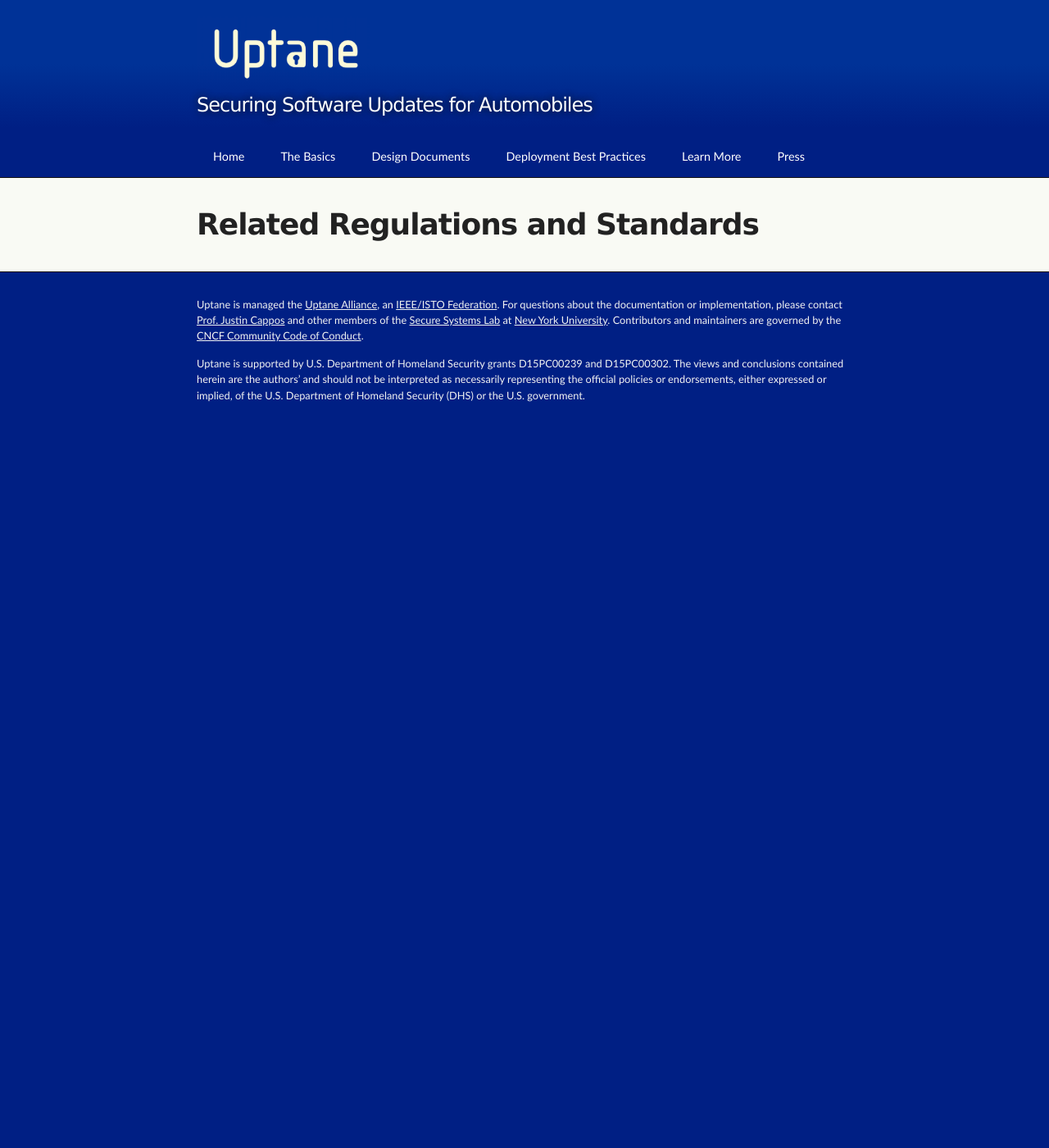
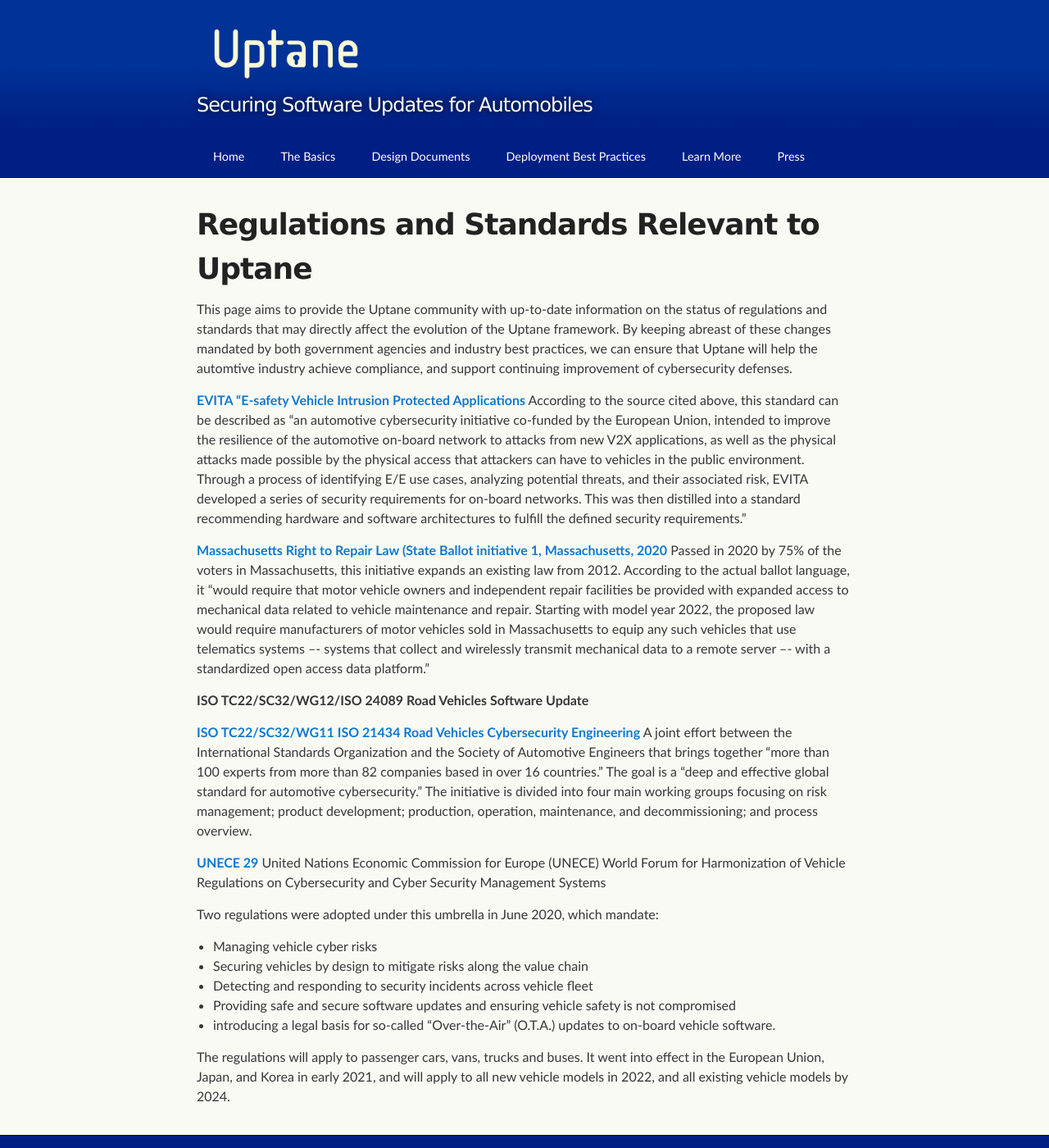
Before and after one commit to uptane/deployment-considerations, a Jekyll site: the page built from regulations_and_standards.md, in a window 1280 px wide and 1400 px high. Shown: the whole window at 82% size. Built offline with Jekyll 4.4.1, drawn with Linux system fonts in a browser that asks for light colours; our own code applies the rules of GitHub Pages for plain Markdown files.

Commit message:
Add text to regulations and standards
This is an extremely rough draft. I had a surprisingly difficult time coming up with short descriptions of these regulations. The official pages for the two ISO standards literally list only what iteration they were on and title.  I could find nothing in the way of a general explanation of ISO21434. I also know that there are probably a few more regulations that should be on this initial post. I just wanted to get something on the page so we can begin to get this built. So, please, add, subtract, change or point me in the right direction for better sources. Thanks.

```diff
--- a/regulations_and_standards.md
+++ b/regulations_and_standards.md
@@ -3,4 +3,29 @@ layout: default
 css_id: regulations_and_standards
 ---
 
-# Related Regulations and Standards
+# Regulations and Standards Relevant to Uptane
+
+This page aims to provide the Uptane community with up-to-date information on the status of regulations and standards that may directly affect the evolution of the Uptane framework. By keeping abreast of these changes mandated by both government agencies and industry best practices, we can ensure that Uptane will help the automtive industry achieve compliance, and support continuing improvement of cybersecurity defenses.
+
+[**EVITA “E-safety Vehicle Intrusion Protected Applications**](https://argus-sec.com/e-safety-vehicle-intrusion-protected-applications-evita/)
+According to the source cited above, this standard can be described as “an automotive cybersecurity initiative co-funded by the European Union, intended to improve the resilience of the automotive on-board network to attacks from new V2X applications, as well as the physical attacks made possible by the physical access that attackers can have to vehicles in the public environment. Through a process of identifying E/E use cases, analyzing potential threats, and their associated risk, EVITA developed a series of security requirements for on-board networks. This was then distilled into a standard recommending hardware and software architectures to fulfill the defined security requirements.”
+
+[**Massachusetts Right to Repair Law (State Ballot initiative 1, Massachusetts, 2020**](https://www.sec.state.ma.us/ele/elepdf/IFV_2020.pdf)
+Passed in 2020 by 75% of the voters in Massachusetts, this initiative expands an existing law from 2012. According to the actual ballot language, it “would require that motor vehicle owners and independent repair facilities be provided with expanded access to mechanical data related to vehicle maintenance and repair. Starting with model year 2022, the proposed law would require manufacturers of motor vehicles sold in Massachusetts to equip any such vehicles that use telematics systems –- systems that collect and wirelessly transmit mechanical data to a remote server –- with a standardized open access data platform.”
+
+**ISO TC22/SC32/WG12/ISO 24089 Road Vehicles Software Update**
+
+
+[**ISO TC22/SC32/WG11 ISO 21434 Road Vehicles Cybersecurity Engineering**](https://upstream.auto/blog/setting-the-standard-for-automotive-cybersecurity/)
+A joint effort between the International Standards Organization and the Society of Automotive Engineers that brings together “more than 100 experts from more than 82 companies based in over 16 countries.” The goal is a “deep and effective global standard for automotive cybersecurity.” The initiative is divided into four main working groups focusing on risk management; product development; production, operation, maintenance, and decommissioning; and process overview.
+
+[**UNECE 29**](https://upstream.auto/blog/understanding-the-unece-wp-29-cybersecurity-regulation/)  United Nations Economic Commission for Europe (UNECE) World Forum for Harmonization of Vehicle Regulations on Cybersecurity and Cyber Security Management Systems
+
+Two regulations were adopted under this umbrella in June 2020, which mandate:
+* Managing vehicle cyber risks
+* Securing vehicles by design to mitigate risks along the value chain
+* Detecting and responding to security incidents across vehicle fleet
+* Providing safe and secure software updates and ensuring vehicle safety is not compromised
+* introducing a legal basis for so-called “Over-the-Air” (O.T.A.) updates to on-board vehicle software.
+
+The regulations will apply to passenger cars, vans, trucks and buses. It went into effect in the European Union, Japan, and Korea in  early 2021, and will apply to all new vehicle models in 2022, and all existing vehicle models by 2024.
```
